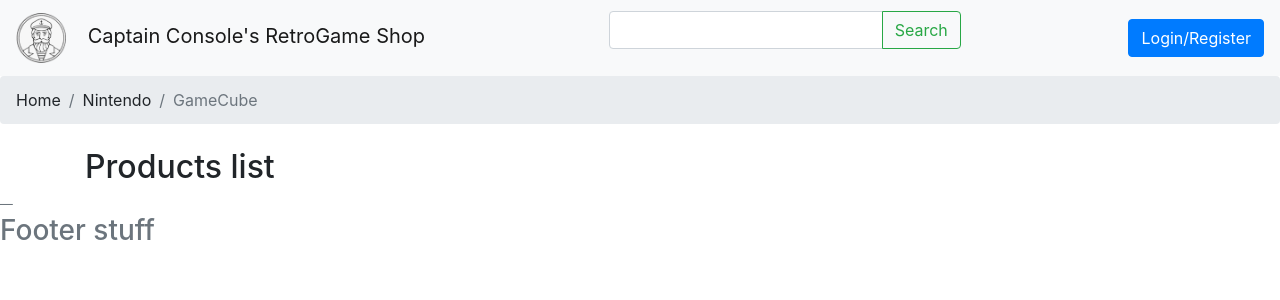
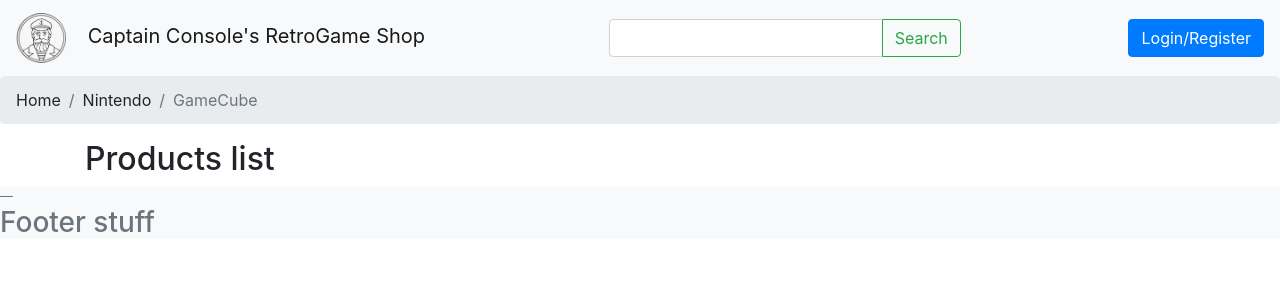
Before and after one commit to vln2/CaptainConsole, a Django app: page / in a window 1280 px wide. Shown: the top 300 px of the page. Run offline with Django 3.2, Linux system fonts and the light colour scheme; data that the repository does not hold is empty; some libraries are stand-ins or nearby versions.

Commit message:
moved the container divs out of base.html and into the individual content templates

```diff
--- a/CaptainConsole/templates/base.html
+++ b/CaptainConsole/templates/base.html
@@ -20,14 +20,14 @@
     <header>
         <nav class="navbar navbar-light bg-light">
             <!-- LOGO & NAME -->
-            <a class="navbar-brand">
+            <a class="navbar-brand" href="/">
                 <img src="{%static "media/captain_console_logo.png" %}" class="d-inline-block align-center" width="50" height="50" alt="">
                 <span class="pl-3">Captain Console's RetroGame Shop</span>
 
             </a>
             <!-- SEARCH BAR-->
             <form class="form-inline my-lg-0 ">
-                <div class="input-group mb-3">
+                <div class="input-group">
                     <input type="text" class="form-control"type="search" placeholder="" aria-label="Search">
                     <div class="input-group-append">
                         <button class="btn btn-outline-success my-sm-0" type="submit">Search</button>
@@ -54,13 +54,11 @@
     {% endblock breadcrumbs %}
 
     <!--         CONTENT         -->
-    <main class="container mt-4">
     {% block content %}
     {% endblock content %}
-    </main>
 
     <!--         FOOTER         -->
-    <footer class="blockquote-footer">
+    <footer class="blockquote-footer bg-light">
         <h3>Footer stuff</h3>
     </footer>
 
--- a/CaptainConsole/templates/pages/login.html
+++ b/CaptainConsole/templates/pages/login.html
@@ -7,10 +7,12 @@
 
 <!--    Page content      -->
 {% block content %}
+<main class="container">
 
     <h2>Login </h2>
 
     <!-- Login form -->
 
 
+</main>
 {% endblock content %}
--- a/CaptainConsole/templates/pages/product_details.html
+++ b/CaptainConsole/templates/pages/product_details.html
@@ -7,7 +7,7 @@
 
 <!--    Page content      -->
 {% block content %}
-    <div class="container">
+    <main class="container">
         <h2 class="h2">{{ object.name }}</h2>
         <section class="row">
             <div class="col-6">
@@ -23,6 +23,6 @@
             </div>
 
         </section>
-    </div>
+    </main>
 
 {% endblock content %}
--- a/CaptainConsole/templates/pages/product_list.html
+++ b/CaptainConsole/templates/pages/product_list.html
@@ -3,6 +3,8 @@
 
 <!--    Page content      -->
 {% block content %}
+<main class="container">
+
     <!-- ADD SIDEBAR HERE FOR CATEGORIES -->
     <h2>Products list</h2>
     <section class="container">
@@ -21,4 +23,5 @@
 
         {% endfor %}
     </section>
+</main>
 {% endblock %}
```
Also changed, not shown: CaptainConsole/templates/pages/register.html (+7 -1 lines). Lines whose indentation alone changed are shown as unchanged.
